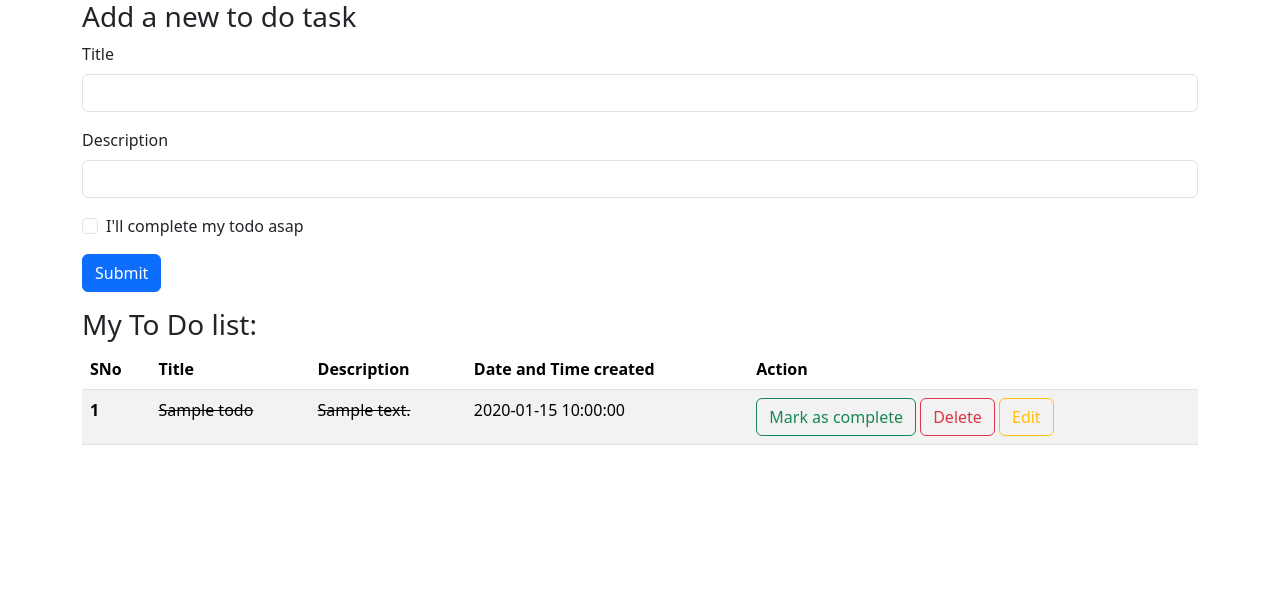
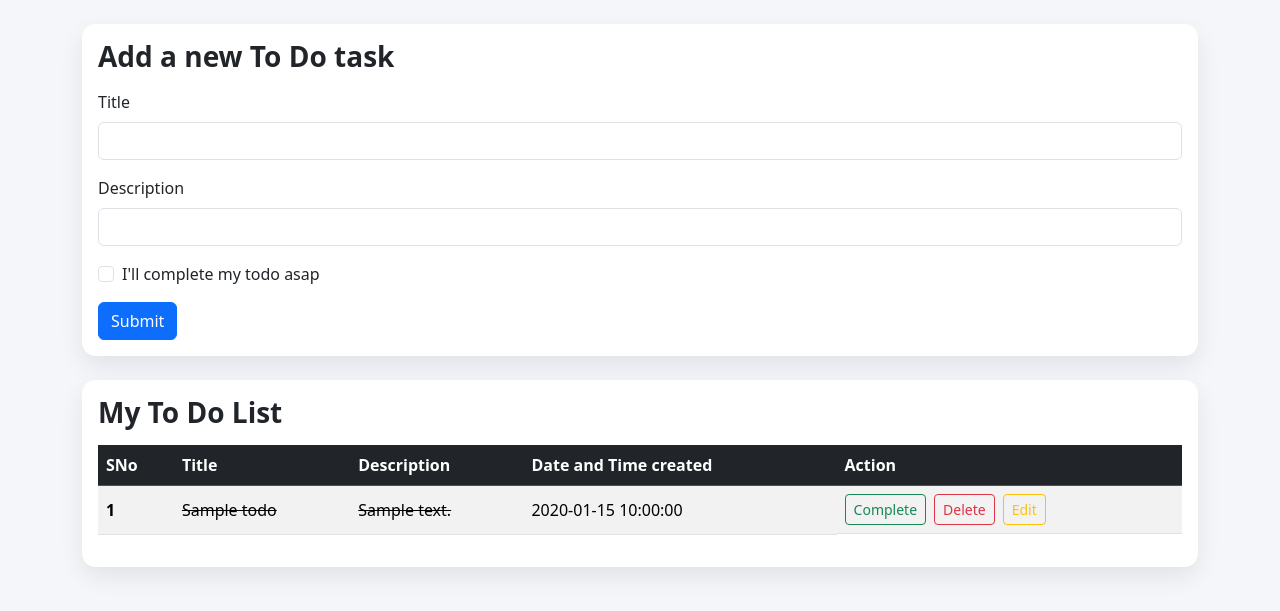
Before and after one commit to jain-ritvik/To-Do-List, a Flask app: page / in a window 1280 px wide. Shown: the top 611 px of the page. Run offline with Flask 3, Linux system fonts and the light colour scheme; tables that the repository leaves empty hold one stand-in row (values such as "Sample post").

Commit message:
Improved home UI layout

```diff
--- a/templates/index.html
+++ b/templates/index.html
@@ -4,31 +4,78 @@
   <meta charset="UTF-8">
   <meta name="viewport" content="width=device-width, initial-scale=1.0">
   <title>To Do</title>
+
   <link href="https://cdn.jsdelivr.net/npm/bootstrap@5.3.8/dist/css/bootstrap.min.css" rel="stylesheet">
+
+  <style>
+    body {
+      background: #f4f6f9;
+    }
+
+    .card-box {
+      border: none;
+      border-radius: 14px;
+      box-shadow: 0 10px 25px rgba(0,0,0,0.08);
+    }
+
+    .table th, .table td {
+      vertical-align: middle;
+    }
+
+    .page-title {
+      font-weight: 700;
+    }
+  </style>
 </head>
+
 <body>
-    <div class="container">
+
+<div class="container py-4">
+
+  <!-- Add Todo Card -->
+  <div class="card card-box mb-4">
+    <div class="card-body">
+
+      <h3 class="page-title mb-3">Add a new To Do task</h3>
+
       <form action="/" method="POST">
-      <h3>Add a new to do task</h3>
+
         <div class="mb-3">
           <label for="title" class="form-label">Title</label>
           <input type="text" class="form-control" id="title" name="title">
         </div>
+
         <div class="mb-3">
           <label for="description" class="form-label">Description</label>
           <input type="text" class="form-control" id="description" name="desc">
         </div>
-  <div class="mb-3 form-check">
+
+        <div class="form-check mb-3">
           <input type="checkbox" class="form-check-input" id="exampleCheck1">
-    <label class="form-check-label" for="exampleCheck1">I'll complete my todo asap</label>
+          <label class="form-check-label" for="exampleCheck1">
+            I'll complete my todo asap
+          </label>
         </div>
-  <button type="submit" class="btn btn-primary">Submit</button>
+
+        <button type="submit" class="btn btn-primary">
+          Submit
+        </button>
+
+      </form>
+
     </div>
-</form>
-  <div class="container">
-    <table class="table table-striped">
-      <h3 class="mt-3">My To Do list:</h3>
-  <thead>
+  </div>
+
+  <!-- Todo List -->
+  <div class="card card-box">
+    <div class="card-body">
+
+      <h3 class="mb-3 page-title">My To Do List</h3>
+
+      <div class="table-responsive">
+        <table class="table table-striped table-hover">
+
+          <thead class="table-dark">
             <tr>
               <th scope="col">SNo</th>
               <th scope="col">Title</th>
@@ -37,40 +84,63 @@
               <th scope="col">Action</th>
             </tr>
           </thead>
+
           <tbody>
             {% for todo in alltodos %}
             <tr>
-      <th scope="row">{{loop.index}}</th>
+              <th scope="row">{{ loop.index }}</th>
+
               <td>
                 {% if todo.completed %}
-        <s>{{todo.title}}</s>
+                  <s>{{ todo.title }}</s>
                 {% else %}
-        {{todo.title}}
+                  {{ todo.title }}
                 {% endif %}
               </td>
+
               <td>
                 {% if todo.completed %}
-        <s>{{todo.desc}}</s>
+                  <s>{{ todo.desc }}</s>
                 {% else %}
-          {{todo.desc}}
+                  {{ todo.desc }}
                 {% endif %}
               </td>
-      <td>{{todo.dateCreated}}</td>
-      <td>
-        <form action="/complete/{{todo.sno}}" method="POST" style="display:inline">
-        <button type="submit" class="btn btn-outline-success">Mark as complete</button>
+
+              <td>{{ todo.dateCreated }}</td>
+
+              <td class="d-flex gap-2">
+
+                <form action="/complete/{{ todo.sno }}" method="POST">
+                  <button type="submit" class="btn btn-sm btn-outline-success">
+                    Complete
+                  </button>
                 </form>
-        <form action="/delete/{{todo.sno}}" method="POST" style="display:inline">
-        <button type="submit" class="btn btn-outline-danger">Delete</button>
+
+                <form action="/delete/{{ todo.sno }}" method="POST">
+                  <button type="submit" class="btn btn-sm btn-outline-danger">
+                    Delete
+                  </button>
                 </form>
-        <form action="/edit/{{todo.sno}}" method="GET" style="display:inline">
-        <button type="submit" class="btn btn-outline-warning">Edit</button>
+
+                <form action="/edit/{{ todo.sno }}" method="GET">
+                  <button type="submit" class="btn btn-sm btn-outline-warning">
+                    Edit
+                  </button>
                 </form>
+
               </td>
+
             </tr>
             {% endfor %}
           </tbody>
+
         </table>
       </div>
+
+    </div>
+  </div>
+
+</div>
+
 </body>
 </html>
```
Lines whose indentation alone changed are shown as unchanged.
